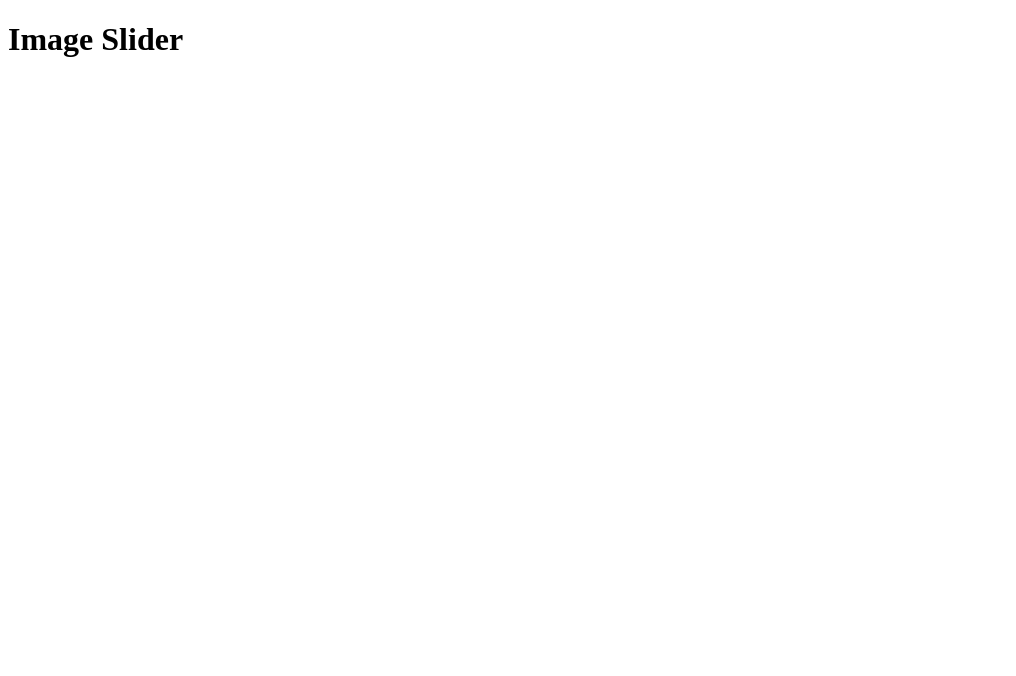
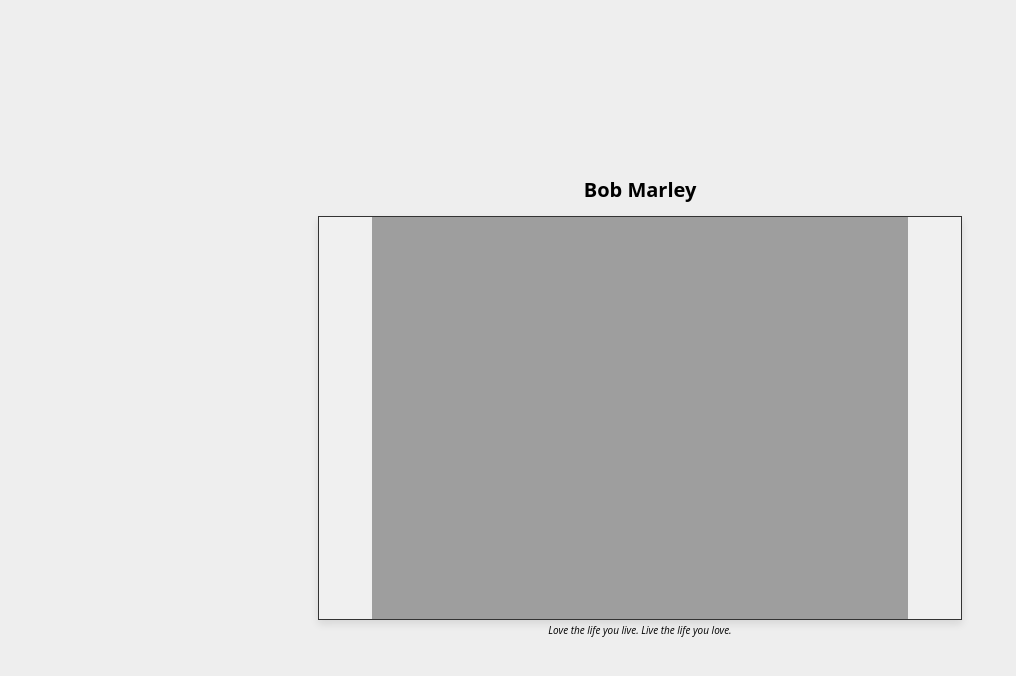
Before and after one commit to diegogriep/image-slider, a website built with webpack: page src/index.html in a window 1280 px wide. Shown: the whole page, without its empty margins (0-1016 px from the left). Built offline with nearby package versions, Linux system fonts and the light colour scheme.

Commit message:
feat: feature implementation

```diff
--- a/package.json
+++ b/package.json
@@ -18,10 +18,14 @@
     "@typescript-eslint/eslint-plugin": "^8.48.1",
     "@typescript-eslint/parser": "^8.48.1",
     "copy-webpack-plugin": "^13.0.1",
+    "css-loader": "^7.1.2",
     "eslint": "^9.39.1",
     "html-webpack-plugin": "^5.6.5",
     "mini-css-extract-plugin": "^2.9.4",
     "prettier": "3.7.4",
+    "sass": "^1.94.2",
+    "sass-loader": "^16.0.6",
+    "style-loader": "^4.0.0",
     "ts-loader": "^9.5.4",
     "typescript": "^5.9.3",
     "typescript-eslint": "^8.48.1",
--- /dev/null
+++ b/src/components/DrawImage/DrawImage.ts
@@ -0,0 +1,134 @@
+import {
+  calculateAspectRatioFit,
+  calculateAxisCoordinates
+} from '../../utils/index'
+import ImageList from '../ImageList/ImageList'
+
+class DrawImage {
+  private readonly imagesList = new ImageList()
+  canvas: HTMLCanvasElement
+  context: CanvasRenderingContext2D
+  currentSlide: number
+  currentX: number
+  startX: number
+  isDragging: boolean
+  images: HTMLImageElement[]
+
+  constructor(canvas: HTMLCanvasElement, context: CanvasRenderingContext2D) {
+    this.canvas = canvas
+    this.context = context
+    this.currentSlide = 0
+    this.currentX = 0
+    this.startX = 0
+    this.isDragging = false
+    this.currentX = 0
+    this.currentSlide = 0
+    this.images = []
+  }
+
+  _drawImageAtIndex(index: number, coordinatesX: number, isPrevious = false) {
+    const w = this.canvas.width
+    const h = this.canvas.height
+    const img = this.images[index]
+    const fittedSize = calculateAspectRatioFit(img!.width, img!.height, w, h)
+    const coordinates = calculateAxisCoordinates(
+      fittedSize.width,
+      fittedSize.height,
+      w,
+      h
+    )
+
+    const xAxis = isPrevious
+      ? coordinatesX - coordinates.x
+      : coordinatesX + coordinates.x
+
+    this.context.drawImage(
+      img!,
+      xAxis,
+      coordinates.y,
+      fittedSize.width,
+      fittedSize.height
+    )
+  }
+
+  drawImageCover() {
+    if (this.images.length < this.imagesList.slides.length) return
+    const w = this.canvas.width
+    const h = this.canvas.height
+
+    this.context.clearRect(0, 0, w, h)
+    this.context.fillStyle = '#f0f0f0'
+    this.context.fillRect(0, 0, w, h)
+
+    this._drawImageAtIndex(this.currentSlide, this.currentX)
+
+    if (this.currentSlide < this.imagesList.slides.length - 1) {
+      this._drawImageAtIndex(this.currentSlide + 1, this.currentX + w)
+    }
+
+    if (this.currentSlide > 0) {
+      this._drawImageAtIndex(this.currentSlide - 1, this.currentX - w, true)
+    }
+  }
+
+  async getImages() {
+    await this.imagesList._loadImages()
+    this.images = this.imagesList.images
+
+    this.drawImageCover()
+  }
+
+  loadEvents() {
+    this.canvas.addEventListener('mousedown', (event) => {
+      this.startX = event.clientX - this.currentX
+      this.canvas.style.cursor = 'grabbing'
+      this.isDragging = true
+    })
+
+    this.canvas.addEventListener('mousemove', (event) => {
+      if (!this.isDragging) return
+
+      let dx = event.clientX - this.startX
+
+      if (this.currentSlide === 0 && dx > 0) {
+        dx = 0
+      }
+
+      if (this.currentSlide === this.imagesList.slides.length - 1 && dx < 0) {
+        dx = 0
+      }
+
+      this.currentX = dx
+      this.drawImageCover()
+    })
+
+    this.canvas.addEventListener('mouseup', () => this.mouseReleaseDrag())
+    this.canvas.addEventListener('mouseleave', () => this.mouseReleaseDrag())
+  }
+
+  mouseReleaseDrag() {
+    if (!this.isDragging) return
+    this.isDragging = false
+
+    const w = this.canvas.width
+    const threshold = w * 0.5
+
+    if (
+      this.currentX < -threshold &&
+      this.currentSlide < this.imagesList.slides.length - 1
+    ) {
+      this.currentSlide++
+      this.currentX += w
+    }
+
+    if (this.currentX > threshold && this.currentSlide > 0) {
+      this.currentSlide--
+      this.currentX -= w
+    }
+
+    this.canvas.style.cursor = 'grab'
+    this.drawImageCover()
+  }
+}
+
+export default DrawImage
--- /dev/null
+++ b/src/components/ImageList/ImageList.ts
@@ -0,0 +1,22 @@
+class ImageList {
+  images: HTMLImageElement[] | [] = []
+  readonly slides = ['0.jpg', '1.jpg', '2.jpg', '3.jpg']
+
+  _loadImages() {
+    return Promise.all(
+      this.slides.map(
+        (image, index) =>
+          new Promise<void>((resolve) => {
+            const img = new Image()
+            img.onload = () => {
+              this.images[index] = img
+              resolve()
+            }
+            img.src = `assets/images/${image}`
+          })
+      )
+    )
+  }
+}
+
+export default ImageList
--- /dev/null
+++ b/src/components/ImageSlider/ImageSlider.ts
@@ -0,0 +1,26 @@
+import DrawImage from '../DrawImage/DrawImage'
+
+class ImageSlider {
+  canvas: HTMLCanvasElement
+
+  constructor(canvas: HTMLElement) {
+    this.canvas = canvas as HTMLCanvasElement
+  }
+
+  async init() {
+    const context = this.canvas.getContext('2d')!
+
+    const rect = this.canvas.getBoundingClientRect()
+
+    this.canvas.width = rect.width
+    this.canvas.height = rect.height
+    context.fillStyle = '#f0f0f0'
+    context.fillRect(0, 0, this.canvas.width, this.canvas.height)
+
+    const drawImageCover = new DrawImage(this.canvas, context)
+    drawImageCover.getImages()
+    drawImageCover.loadEvents()
+  }
+}
+
+export default ImageSlider
--- /dev/null
+++ b/src/components/ImageSlider/_imageSlider.scss
@@ -0,0 +1,5 @@
+canvas {
+  border: 1px solid #333;
+  box-shadow: 0 4px 8px rgba(0, 0, 0, 0.1);
+  cursor: grab;
+}
--- /dev/null
+++ b/src/declaration.d.ts
@@ -0,0 +1 @@
+declare module '*.scss'
--- a/src/index.html
+++ b/src/index.html
@@ -3,13 +3,23 @@
   <head>
     <meta charset="UTF-8" />
     <meta name="viewport" content="width=device-width, initial-scale=1.0" />
-    <title>Image Slider</title>
+    <title>Image Slider - Bob Marley</title>
   </head>
   <body>
     <header>
-      <h1>Image Slider</h1>
+      <h1>Bob Marley</h1>
     </header>
-    <main></main>
-    <footer></footer>
+
+    <main>
+      <div class="container">
+        <canvas id="slider" width="640" height="400">
+          Your browser does not support the HTML5 canvas tag.
+        </canvas>
+      </div>
+    </main>
+
+    <footer>
+      <cite>Love the life you live. Live the life you love.</cite>
+    </footer>
   </body>
 </html>
--- a/src/index.ts
+++ b/src/index.ts
@@ -1 +1,7 @@
-console.log('Hello, Image Slider')
+import ImageSlider from './components/ImageSlider/ImageSlider'
+import './styles.scss'
+
+const canvas = document.getElementById('slider')
+
+const imageSliderBinding = new ImageSlider(canvas!)
+await imageSliderBinding.init()
--- /dev/null
+++ b/src/styles.scss
@@ -0,0 +1,4 @@
+@charset "UTF-8";
+@use 'styles/base';
+@use 'styles/layout';
+@use 'components/ImageSlider/imageSlider';
--- /dev/null
+++ b/src/styles/_base.scss
@@ -0,0 +1,14 @@
+html {
+  font-size: 62.5%; // 1rem = 10px == 10/16px = 62.5%
+}
+
+body,
+html {
+  font-family: 'Open Sans', Helvetica, Arial, sans-serif;
+}
+
+ul {
+  list-style-type: none;
+  margin: 0;
+  padding: 0;
+}
--- /dev/null
+++ b/src/styles/_layout.scss
@@ -0,0 +1,10 @@
+body {
+  margin: 0;
+  padding: 0;
+  display: flex;
+  flex-direction: column;
+  justify-content: center;
+  align-items: center;
+  height: 100vh;
+  background-color: #eeeeee;
+}
--- /dev/null
+++ b/src/utils/index.ts
@@ -0,0 +1,35 @@
+type Dimensions = {
+  width: number
+  height: number
+}
+
+type Axis = {
+  x: number
+  y: number
+}
+
+function calculateAspectRatioFit(
+  srcWidth: number,
+  srcHeight: number,
+  maxWidth: number,
+  maxHeight: number
+): Dimensions {
+  const ratio = Math.min(maxWidth / srcWidth, maxHeight / srcHeight)
+
+  return { width: srcWidth * ratio, height: srcHeight * ratio }
+}
+
+function calculateAxisCoordinates(
+  srcWidth: number,
+  srcHeight: number,
+  maxWidth: number,
+  maxHeight: number
+): Axis {
+  const coordinates = {
+    x: (maxWidth - srcWidth) / 2,
+    y: (maxHeight - srcHeight) / 2
+  }
+  return coordinates
+}
+
+export { calculateAspectRatioFit, calculateAxisCoordinates }
--- a/webpack.config.js
+++ b/webpack.config.js
@@ -2,7 +2,6 @@
 const HtmlWebpackPlugin = require('html-webpack-plugin')
 const MiniCssExtractPlugin = require('mini-css-extract-plugin')
 const CopyPlugin = require('copy-webpack-plugin')
-const { watch } = require('fs')
 
 const isProduction = process.env.NODE_ENV == 'production'
 
```
